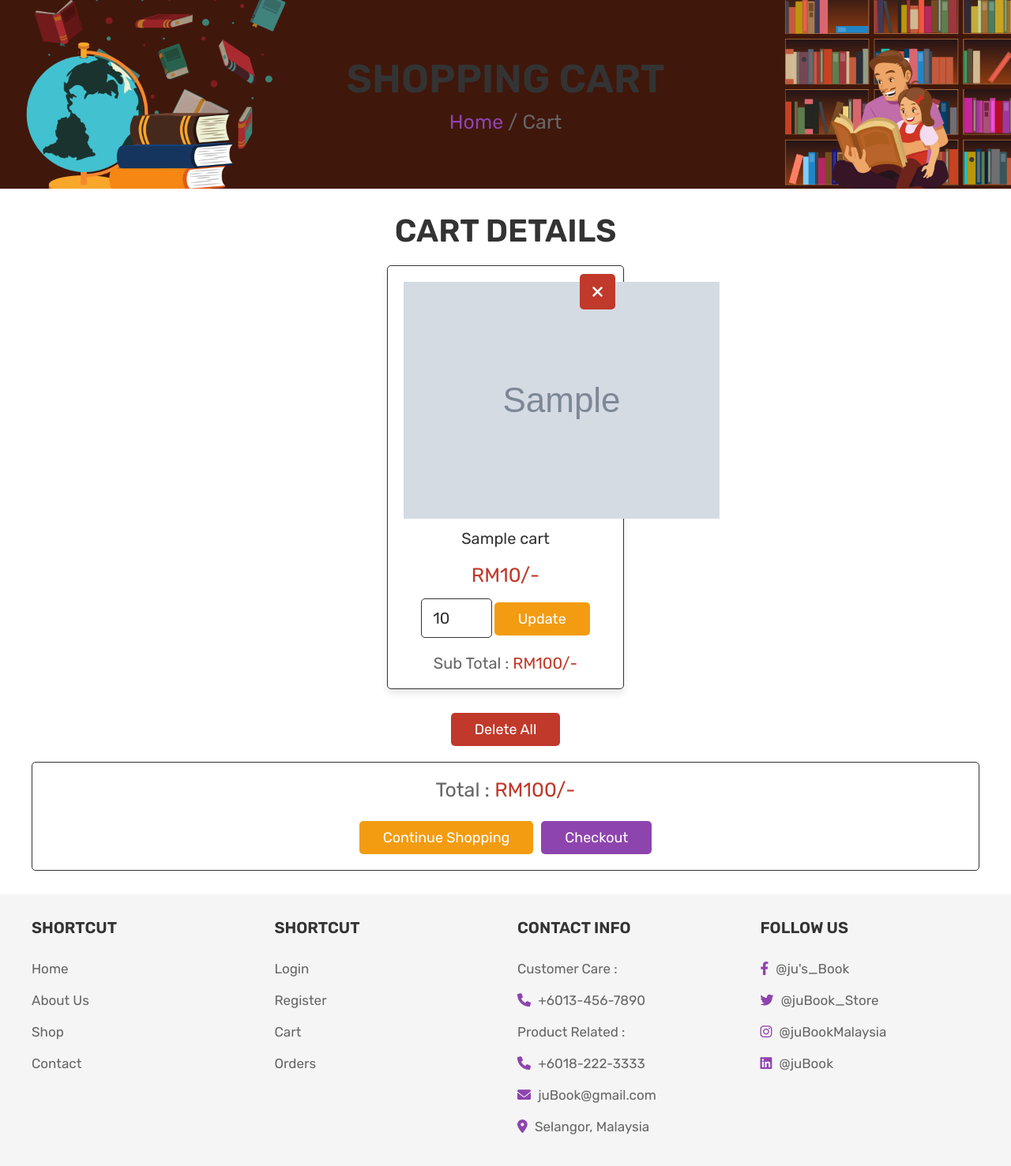
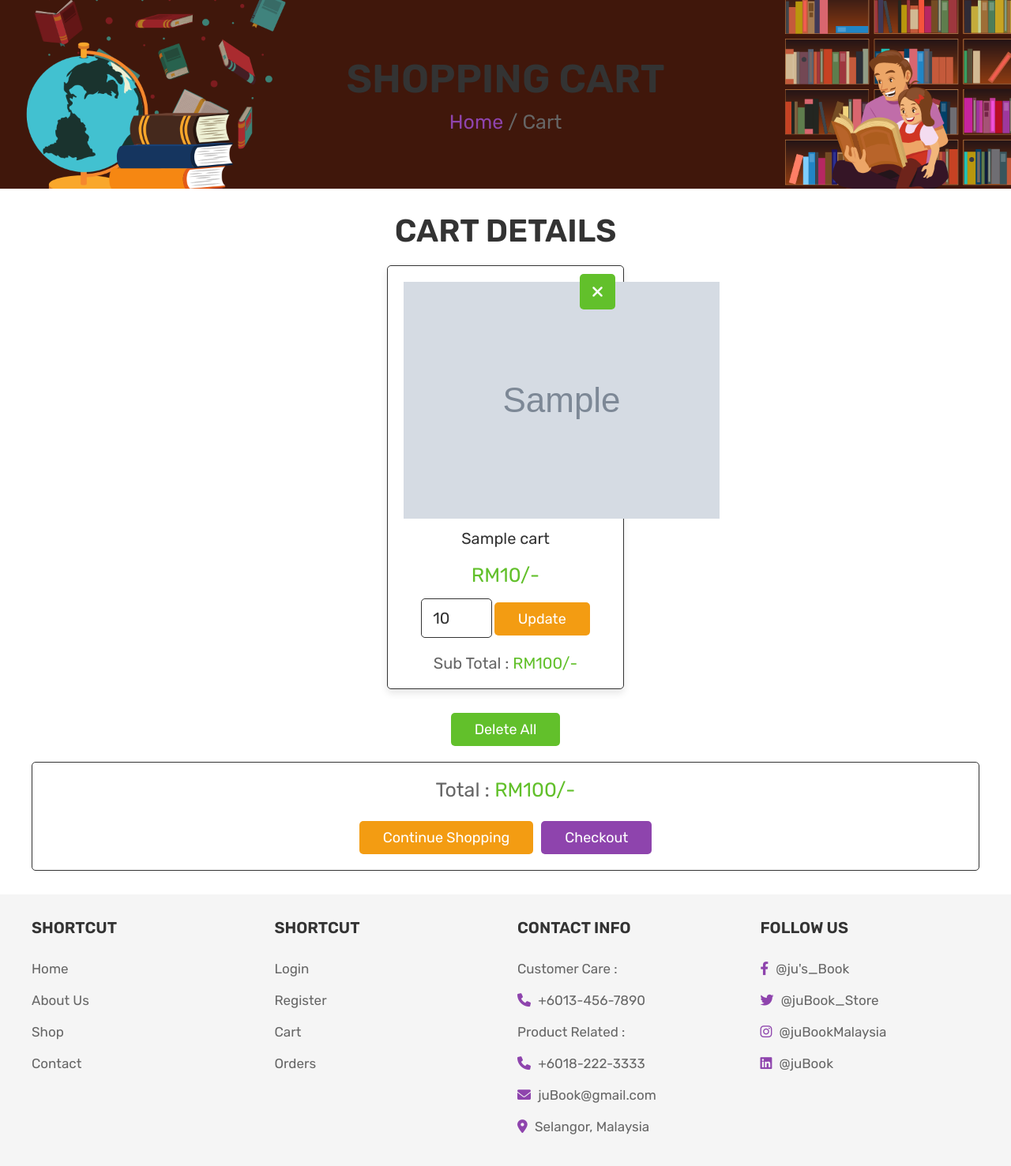
Before and after one commit to NadiaSauki/ABP_Project, a PHP site: page /cart.php in a window 1280 px wide. Shown: the part 135-1612 px from the top of the page at 79% size. Run offline with PHP 8.4, Linux system fonts and the light colour scheme; the visitor is signed in with stand-in values (Sample User, id 1); tables that the repository leaves empty hold one stand-in row (values such as "Sample post"); grey boxes marked "Sample" are stand-in pictures.

Commit message:
baaaarrrruuuu

```diff
--- a/css/style.css
+++ b/css/style.css
@@ -2,7 +2,7 @@
 
 :root{
    --purple:#8e44ad;
-   --red:#c0392b;
+   --green:#62c02b;
    --orange:#f39c12;
    --black:#333;
    --white:#fff;
@@ -54,7 +54,7 @@ section{
    text-align: center;
    border:var(--border);
    background-color: var(--white);
-   color:var(--red);
+   color:var(--green);
    font-size: 2rem;
 }
 
@@ -79,7 +79,7 @@ section{
 
 .message i{
    cursor: pointer;
-   color:var(--red);
+   color:var(--green);
    font-size: 2.5rem;
 }
 
@@ -125,7 +125,7 @@ section{
 }
 
 .delete-btn{
-   background-color: var(--red);
+   background-color: var(--green);
 }
 
 .white-btn:hover{
@@ -417,7 +417,7 @@ section{
    padding:1rem;
    font-size: 2.5rem;
    color:var(--white);
-   background-color: var(--red);
+   background-color: var(--green);
 }
 
 .about .flex{
@@ -654,7 +654,7 @@ section{
    width: 4.5rem;
    line-height: 4.5rem;
    font-size: 2rem;
-   background-color: var(--red);
+   background-color: var(--green);
    color:var(--white);
    border-radius: .5rem;
 }
@@ -676,7 +676,7 @@ section{
 .shopping-cart .box-container .box .price{
    padding:1rem 0;
    font-size: 2.5rem;
-   color:var(--red);
+   color:var(--green);
 }
 
 .shopping-cart .box-container .box input[type="number"]{
@@ -696,7 +696,7 @@ section{
 }
 
 .shopping-cart .box-container .box .sub-total span{
-   color:var(--red);
+   color:var(--green);
 }
 
 .shopping-cart .cart-total{
@@ -715,7 +715,7 @@ section{
 }
 
 .shopping-cart .cart-total p span{
-   color:var(--red);
+   color:var(--green);
 }
 
 .shopping-cart .cart-total .flex{
@@ -750,7 +750,7 @@ section{
 }
 
 .display-order p span{
-   color:var(--red);
+   color:var(--green);
 }
 
 .display-order .grand-total{
@@ -760,7 +760,7 @@ section{
 }
 
 .display-order .grand-total span{
-   color:var(--red);
+   color:var(--green);
 }
 
 .checkout form{
```
